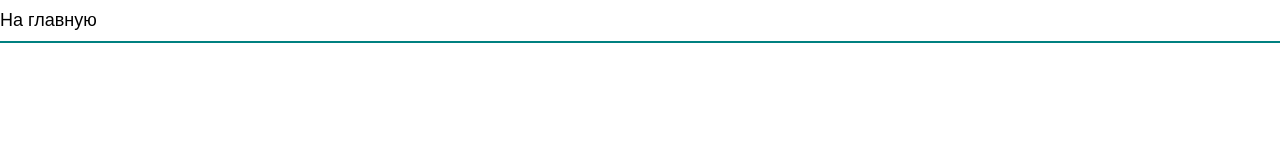
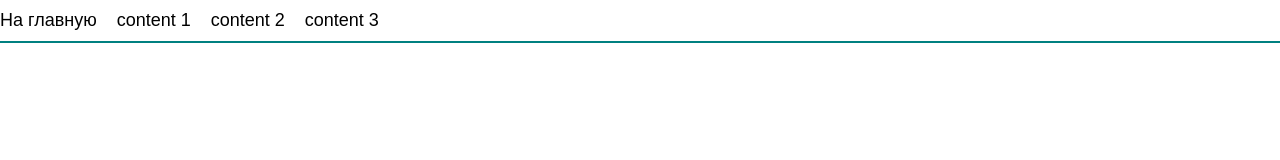
Before and after one commit to KirylLitoshka/svetoch_frnt, a React (Create React App) app: page / in a window 1280 px wide. Shown: the top 160 px of the page. Built offline with nearby package versions, Linux system fonts and the light colour scheme.

Commit message:
removed header padding (added to nav element) and added nav component into header

```diff
--- a/src/components/ui/header/Header.css
+++ b/src/components/ui/header/Header.css
@@ -1,4 +1,3 @@
 .header {
     border-bottom: 2px solid teal;
-    padding: 10px 0;
 }
--- a/src/components/ui/header/Header.jsx
+++ b/src/components/ui/header/Header.jsx
@@ -1,13 +1,13 @@
 import React from 'react';
 import "./Header.css"
-import { Link } from "react-router-dom"
+import Nav from "../navbar/Nav";
 
 const Header = (props) => {
     return (
         <header className="header">
             <div className="container">
                 <div className="header__content">
-          <Link to="/">На главную</Link>
+                    <Nav/>
                 </div>
                 {props.currentApp &&
                     <div>
```
Lines whose indentation alone changed are shown as unchanged.
